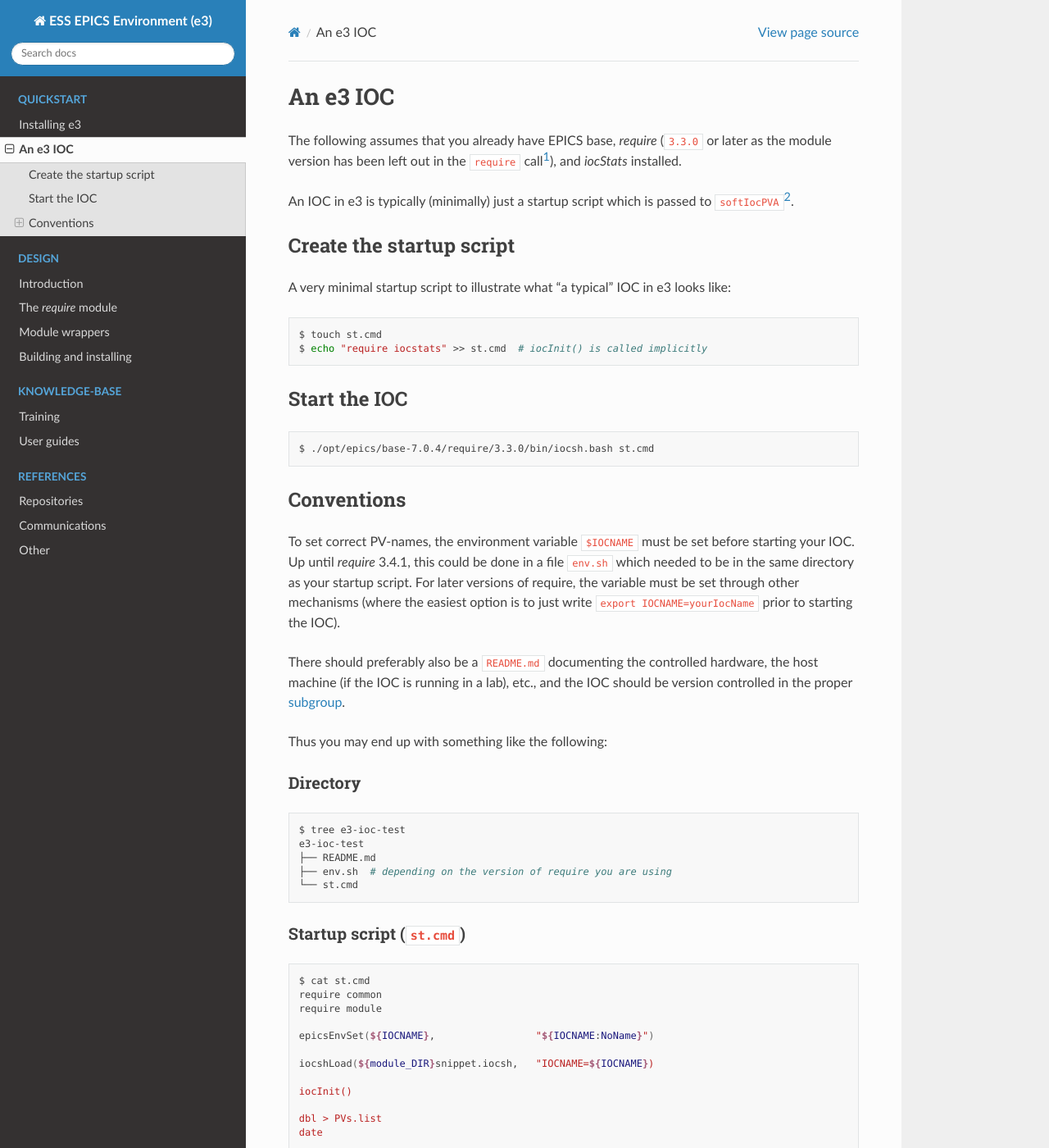
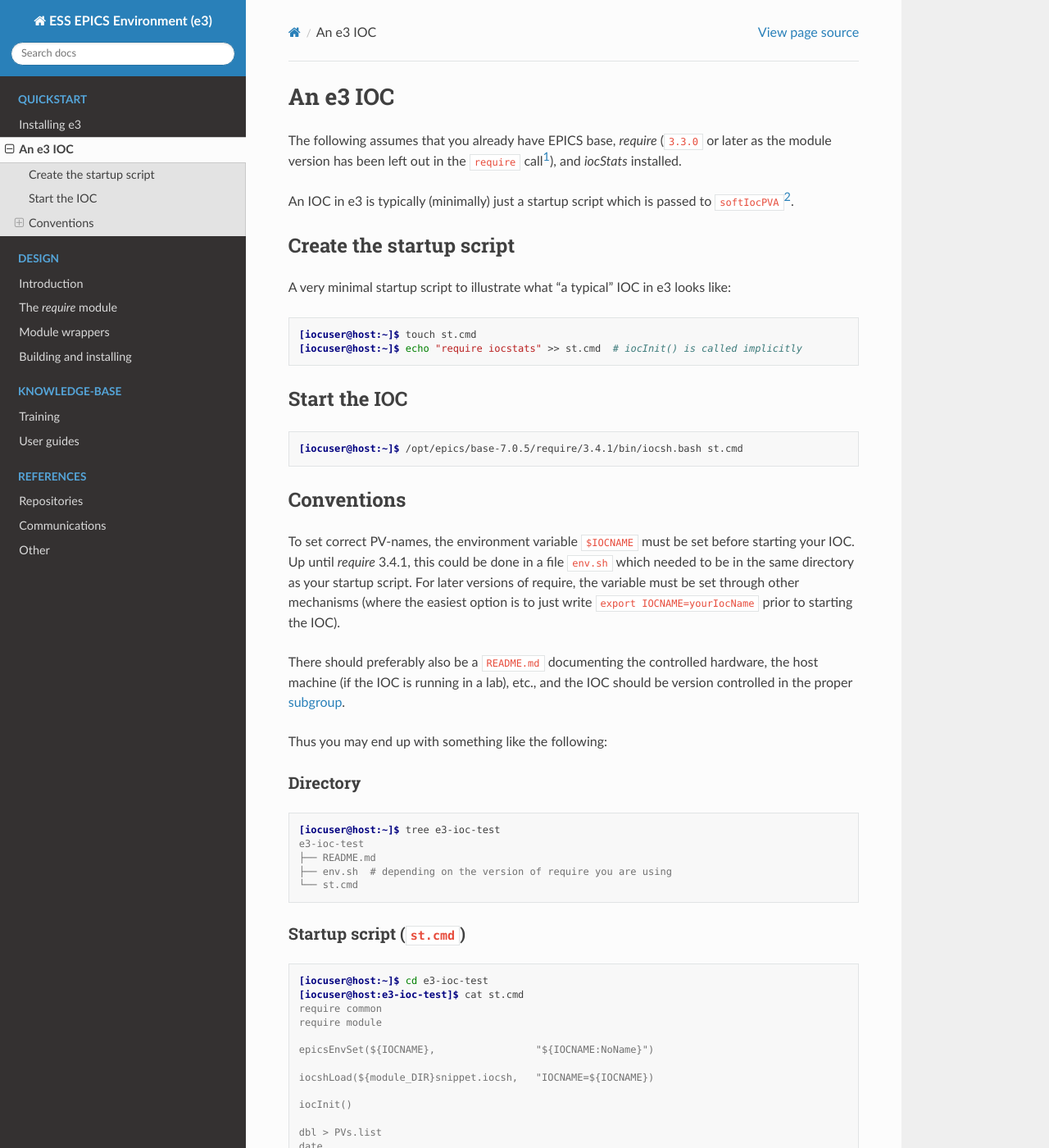
Before and after one commit to ttkorhonen/e3pages, a Sphinx documentation site: the page built from docs/quickstart/2_sample_ioc.md, in a window 1280 px wide and 1400 px high. Shown: the whole window at 82% size. Built offline with Sphinx 7.4.7 and the Read the Docs theme 2.0.0, drawn with Linux system fonts in a browser that asks for light colours; some of the changed text lies outside the part shown.

Commit message:
Added console highlighting

````diff
--- a/docs/quickstart/2_sample_ioc.md
+++ b/docs/quickstart/2_sample_ioc.md
@@ -8,15 +8,15 @@ An IOC in e3 is typically (minimally) just a startup script which is passed to `
 
 A very minimal startup script to illustrate what "a typical" IOC in e3 looks like:
 
-```bash
-$ touch st.cmd
-$ echo "require iocstats" >> st.cmd  # iocInit() is called implicitly
+```console
+[iocuser@host:~]$ touch st.cmd
+[iocuser@host:~]$ echo "require iocstats" >> st.cmd  # iocInit() is called implicitly
 ```
 
 ## Start the IOC
 
-```bash
-$ ./opt/epics/base-7.0.4/require/3.3.0/bin/iocsh.bash st.cmd
+```console
+[iocuser@host:~]$ /opt/epics/base-7.0.5/require/3.4.1/bin/iocsh.bash st.cmd
 ```
 
 ## Conventions
@@ -29,8 +29,8 @@ Thus you may end up with something like the following:
 
 ### Directory
 
-```bash
-$ tree e3-ioc-test
+```console
+[iocuser@host:~]$ tree e3-ioc-test
 e3-ioc-test
 ├── README.md
 ├── env.sh  # depending on the version of require you are using
@@ -39,8 +39,9 @@ e3-ioc-test
 
 ### Startup script (`st.cmd`)
 
-```bash
-$ cat st.cmd
+```console
+[iocuser@host:~]$ cd e3-ioc-test
+[iocuser@host:e3-ioc-test]$ cat st.cmd
 require common
 require module
 
@@ -60,9 +61,9 @@ Note that `st.cmd` must end with a newline---this will be explained in {ref}`the
 
 ### Environment file (`env.sh`)
 
-```sh
-$ cat env.sh
-IOCNAME="SomeName"
+```console
+[iocuser@host:e3-ioc-test]$ cat env.sh
+export IOCNAME="SomeName"
 ```
 
 
````
